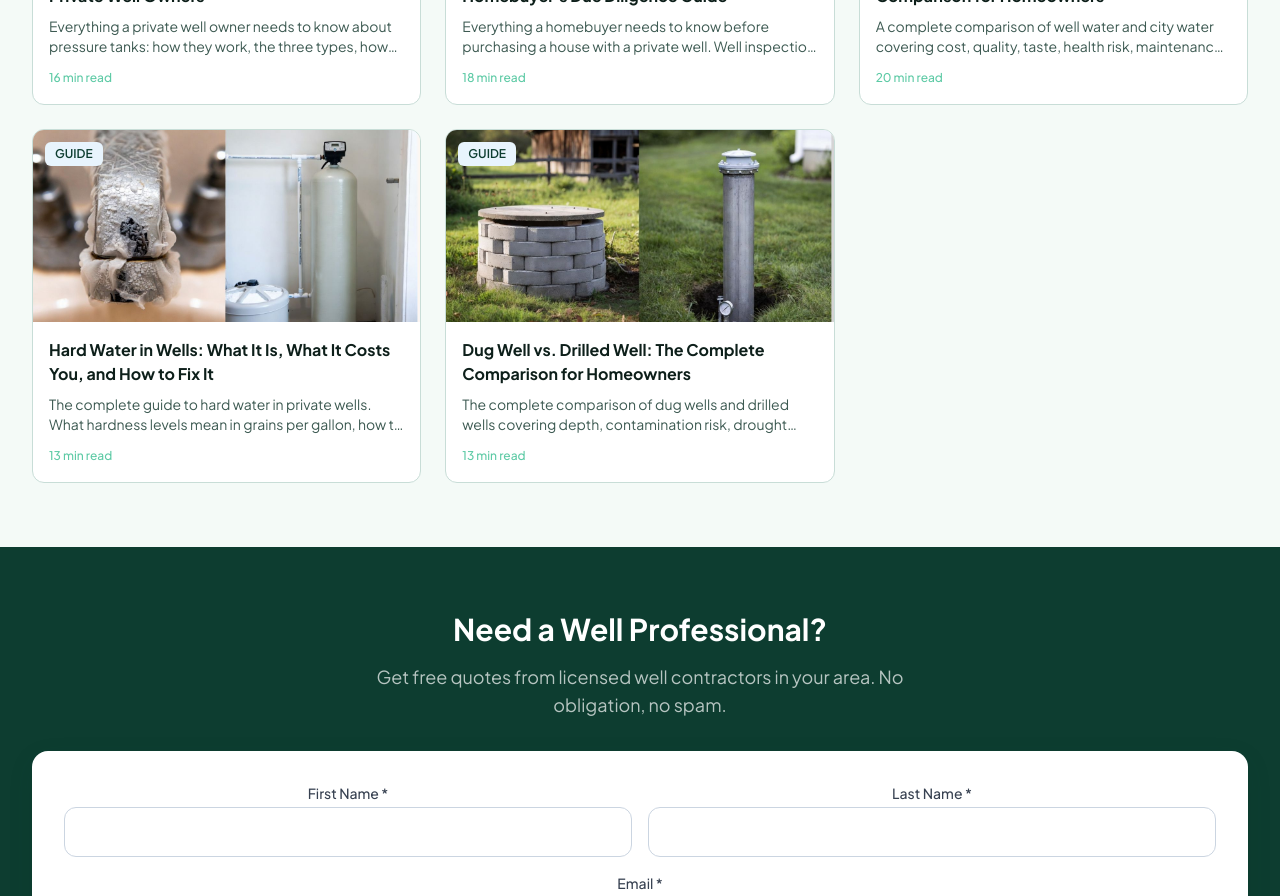
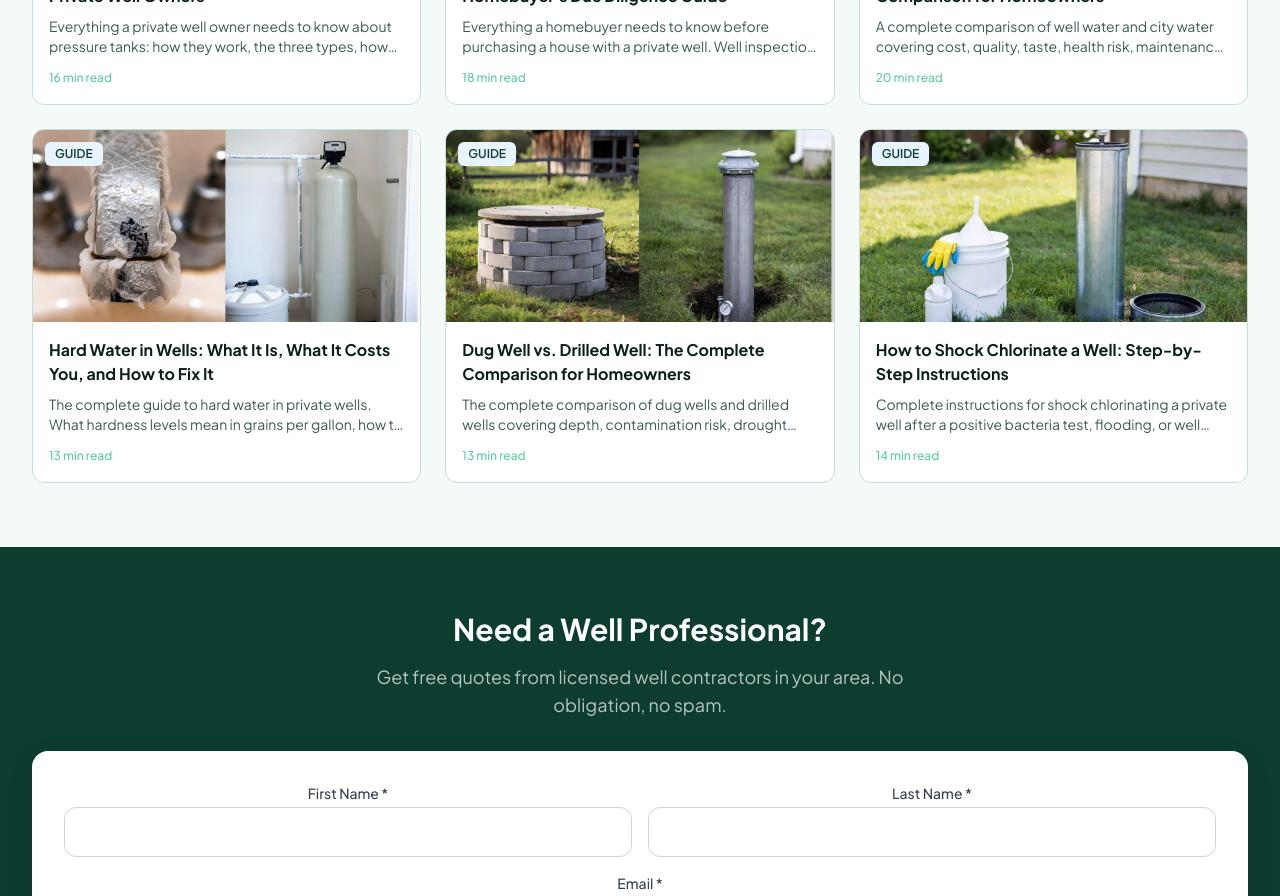
Before and after one commit to thebasementguide2026/thewell.guide-, a Next.js app: page /guides in a window 1280 px wide. Shown: the part 1460-2356 px from the top of the page. Built offline with nearby package versions, Linux system fonts and the light colour scheme.

Commit message:
Add shock-chlorinate-well to guides index

```diff
--- a/app/guides/page.tsx
+++ b/app/guides/page.tsx
@@ -21,6 +21,7 @@ const guides = [
   { title: 'Well Water vs. City Water: An Honest Comparison for Homeowners', href: '/guides/well-water-vs-city-water', description: 'A complete comparison of well water and city water covering cost, quality, taste, health risk, maintenance, reliability, and which is better for your specific situation. Includes side-by-side comparison table, annual cost breakdown, and the honest answer to which is actually safer.', image: '/_well-water-vs-city-water.jpg', readTime: '20 min read' },
   { title: 'Hard Water in Wells: What It Is, What It Costs You, and How to Fix It', href: '/guides/hard-water-well', description: 'The complete guide to hard water in private wells. What hardness levels mean in grains per gallon, how to test for hardness at home, the real cost of untreated hard water on appliances and plumbing, and the correct treatment sequence for wells with both iron and hardness.', image: '/hard-water-well.jpg', readTime: '13 min read' },
   { title: 'Dug Well vs. Drilled Well: The Complete Comparison for Homeowners', href: '/guides/dug-well-vs-drilled-well', description: 'The complete comparison of dug wells and drilled wells covering depth, contamination risk, drought vulnerability, water quality, construction standards, setback requirements, cost, lifespan, and what to do if you are buying a property with a dug well.', image: '/dug-well-vs-drilled-well.jpg', readTime: '13 min read' },
+  { title: 'How to Shock Chlorinate a Well: Step-by-Step Instructions', href: '/guides/how-to-shock-chlorinate-well', description: 'Complete instructions for shock chlorinating a private well after a positive bacteria test, flooding, or well service. Includes the casing volume calculation, correct bleach dose, the full 8-step procedure, and retest requirement.', image: '/how-to-shock-chlorinate-well.jpg', readTime: '14 min read' },
 ]
 
 export default function GuidesIndexPage() {
```
